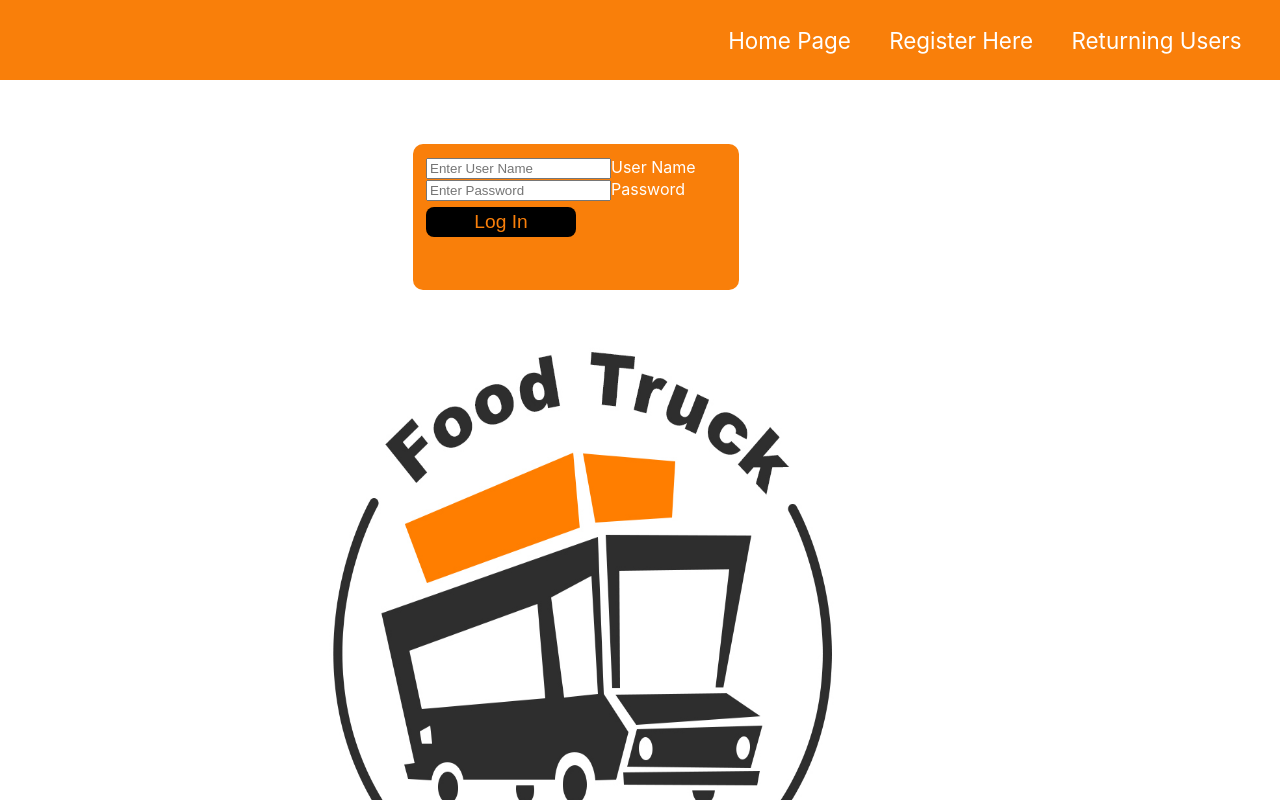
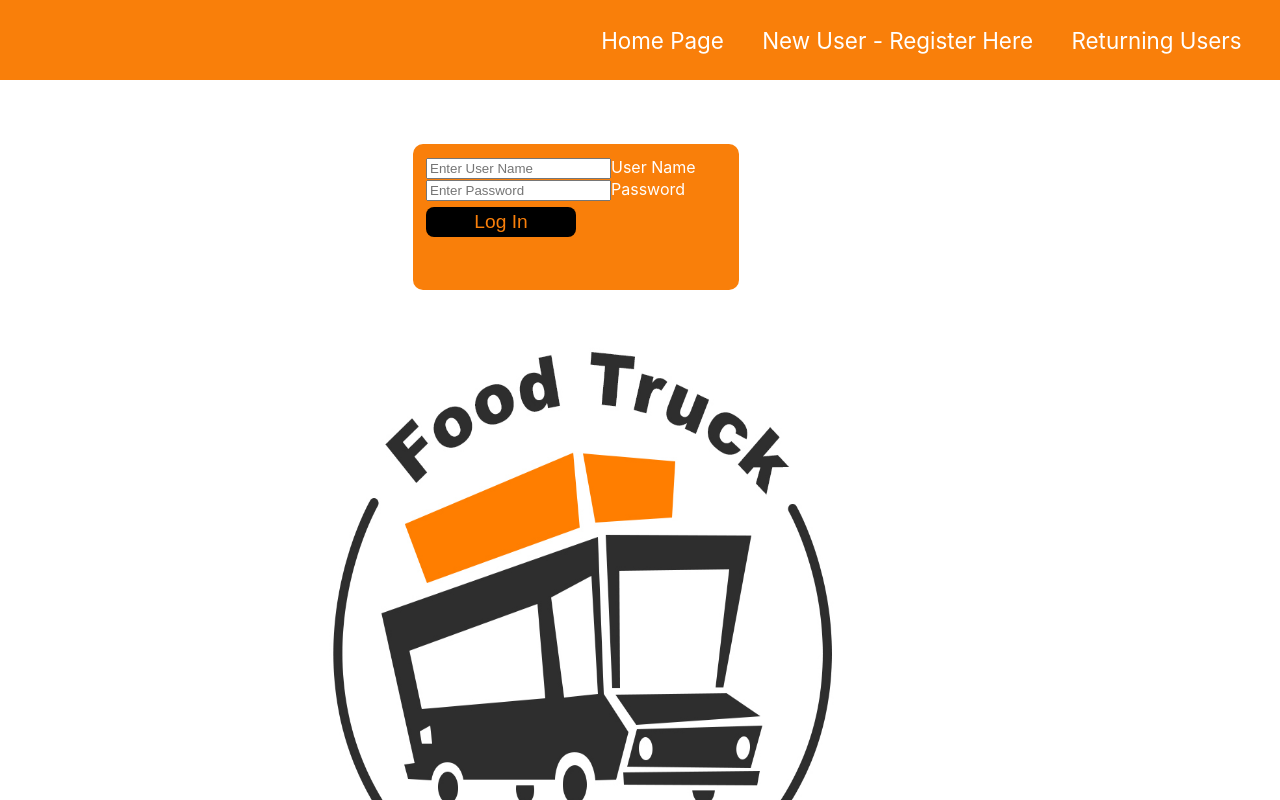
Before and after one commit to Food-Truck-Tracker-Lambda-School/Front-end, a React (Create React App) app in the folder food-truck-tracker/: page / in a window 1280 px wide. Shown: the top 800 px of the page. Built offline with nearby package versions, Linux system fonts and the light colour scheme.

Commit message:
added NewUser

```diff
--- a/food-truck-tracker/src/components/Navigation.js
+++ b/food-truck-tracker/src/components/Navigation.js
@@ -21,7 +21,7 @@ const Navigation = () => {
     return (
         <NavigationDiv>
             <a href='https://bw2awesomefoodtrucktrackermarketing.netlify.app/'>Home Page</a> <br/>
-            <Link to='/registration'>Register Here</Link> <br/>
+            <Link to='/registration'>New User - Register Here</Link> <br/>
             <Link to='/login'>Returning Users</Link>
         </NavigationDiv>
     )
```
